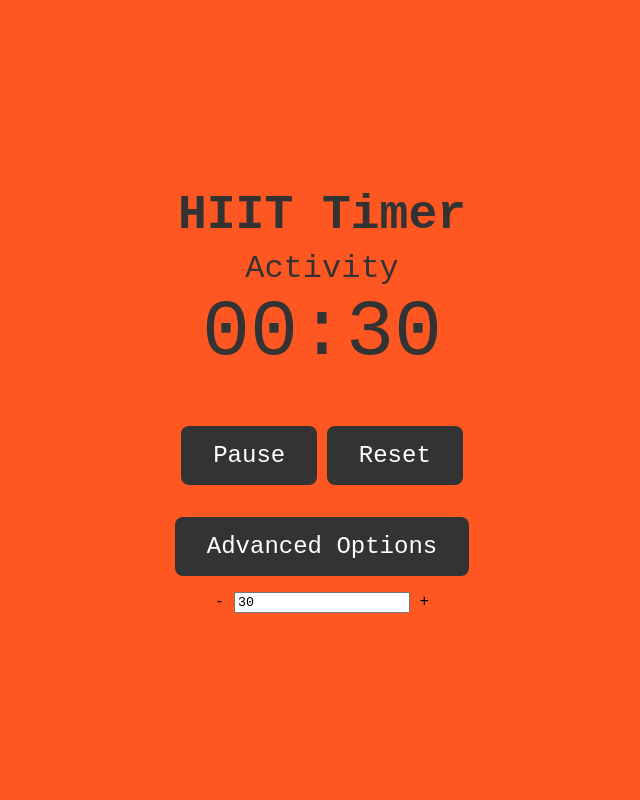
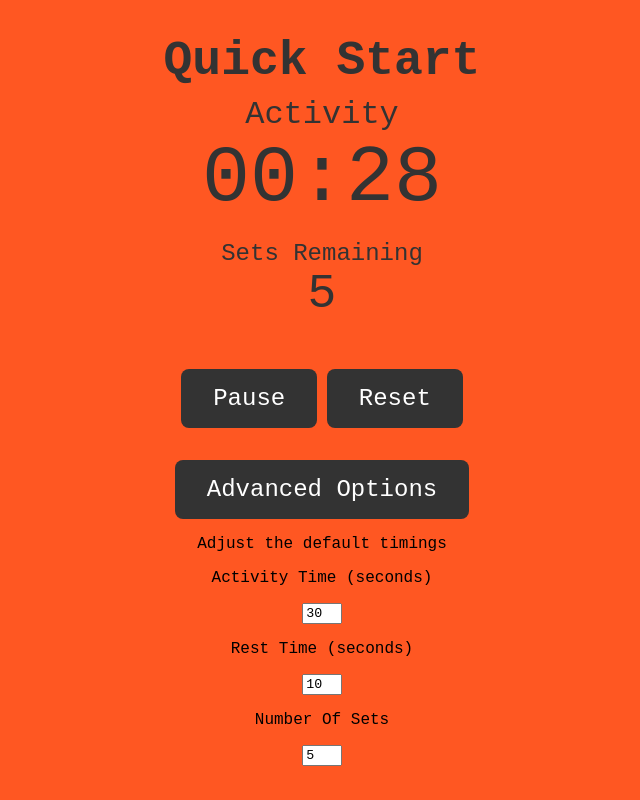
Before and after one commit to RubenTanner/HIIT-Workout-Coursework, a website: page index.html in a window 1280 px wide. Both pictures are taken after a click on the button "Start". Shown: the whole page, without its empty margins (318-958 px from the left). Drawn offline with Linux system fonts and the light colour scheme.

Commit message:
changeable timings and sets

```diff
--- a/index.html
+++ b/index.html
@@ -7,18 +7,23 @@
   </head>
   <body>
     <div class="container">
-      <h1>HIIT Timer</h1>
-      <p class="status-text">Activity</p>
+      <h1>Quick Start</h1>
+      <p class="status-text">Press Start</p>
       <p class="time" id="time">00:00</p>
+      <p class="sets-text">Sets Remaining</p>
+      <p class="sets" id="sets">0</p>
       <button id="start-btn" class="btn">Start</button>
       <button id="reset-btn" class="btn">Reset</button>
       <div class="advanced-options">
         <button id="expand-btn" class="btn">Advanced Options</button>
         <div id="options-content" class="hidden">
-          <p class="advanced"></p>
-          <span class="minus">-</span>
-          <input type="text" name="set-time" id="set-time" value="30" />
-          <span class="plus">+</span>
+          <p class="advanced">Adjust the default timings</p>
+          <p>Activity Time (seconds)</p>
+          <input type="text" id="set-activity" value="30" />
+          <p>Rest Time (seconds)</p>
+          <input type="text" id="set-rest" value="10" />
+          <p>Number Of Sets</p>
+          <input type="text" id="set-sets" value="5" />
         </div>
       </div>
     </div>
--- a/main.js
+++ b/main.js
@@ -1,44 +1,49 @@
 const timerEl = document.querySelector("#time");
+const setsEl = document.querySelector("#sets");
 const statusText = document.querySelector(".status-text");
 const startBtn = document.querySelector("#start-btn");
 const resetBtn = document.querySelector("#reset-btn");
+const setActivity = document.querySelector("#set-activity");
+const setRest = document.querySelector("#set-rest");
+const setSets = document.querySelector("#set-sets");
 
 let isRunning = false;
 let intervalId;
 let timeLeft = 0;
-let activityTime = 30;
-let restTime = 10;
-let totalTime = 7 * 60;
-
 /**
  * Starts the timer for the HIIT workout.
  */
 function startTimer() {
-  if (!isRunning) {
+  let activityTime = setActivity.value;
+  let restTime = setRest.value;
+  let sets = setSets.value;
+
   isRunning = true;
   timeLeft = activityTime;
+  statusText.innerText = "Activity";
+  setsEl.innerText = sets;
   document.body.style.backgroundColor = "#ff5722";
 
   intervalId = setInterval(() => {
     timeLeft--;
-  statusText.innerText = "Activity";
-
     if (timeLeft <= 0) {
+      if (statusText.innerText === "Activity") {
+        statusText.innerText = "Rest";
         document.body.style.backgroundColor = "#007bff";
         timeLeft = restTime;
+        sets--;
+        setsEl.innerText = sets;
       } else {
+        statusText.innerText = "Activity";
         document.body.style.backgroundColor = "#ff5722";
         timeLeft = activityTime;
       }
-      if (statusText.innerText === "Activity") {
-        statusText.innerText = "Rest";
-        statusText.innerText = "Activity";
+    }
+    if (sets === 0) {
+      resetTimer();
     }
     updateTimer();
   }, 1000);
-  } else {
-    stopTimer();
-  }
 }
 
 /**
--- a/styles.css
+++ b/styles.css
@@ -1,11 +1,8 @@
-/* @import url("https://fonts.googleapis.com/css2?family=Space+Mono:ital,wght@0,400;0,700;1,400;1,700&display=swap"); */
-
 * {
   font-family: "Space Mono", monospace;
 }
 
 body {
-  font-family: "Space Mono", monospace;
   background-color: #f5f5f5;
   margin: 0;
   padding: 0;
@@ -26,6 +23,13 @@ h1 {
   margin-bottom: 0.5rem;
 }
 
+input {
+  /* display: flex; */
+  align-content: center;
+  width: 10%;
+  gap: 30px;
+}
+
 .time {
   font-size: 5rem;
   margin: 0;
@@ -39,6 +43,23 @@ h1 {
   margin: 0;
   font-size: 2rem;
   color: #333;
+  text-align: center;
+  transition: color 0.2s ease-in-out;
+}
+
+.sets-text {
+  margin: 0;
+  font-size: 1.5rem;
+  color: #333;
+  text-align: center;
+  transition: color 0.2s ease-in-out;
+}
+
+.sets {
+  font-size: 3rem;
+  margin: 0;
+  color: #333;
+  margin-bottom: 1rem;
   text-align: center;
   transition: color 0.2s ease-in-out;
 }
```
Lines whose indentation alone changed are shown as unchanged.
